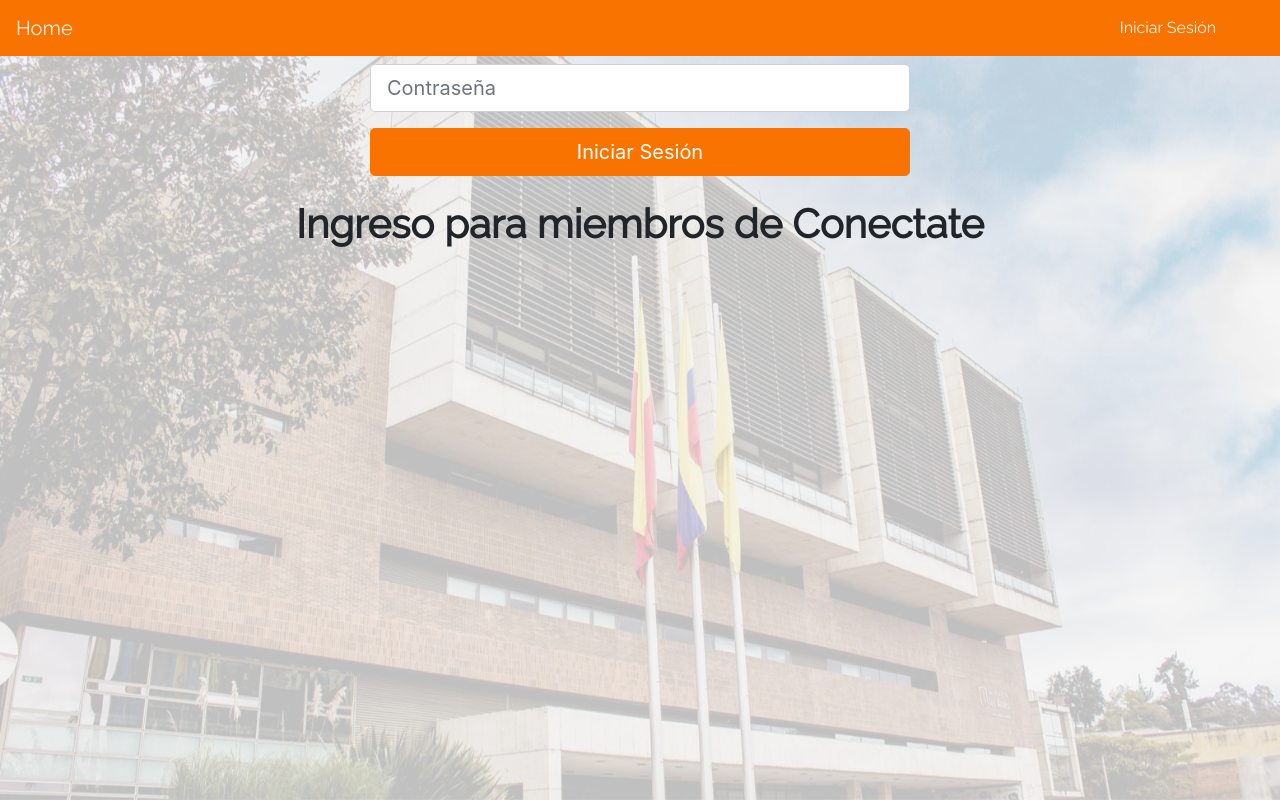
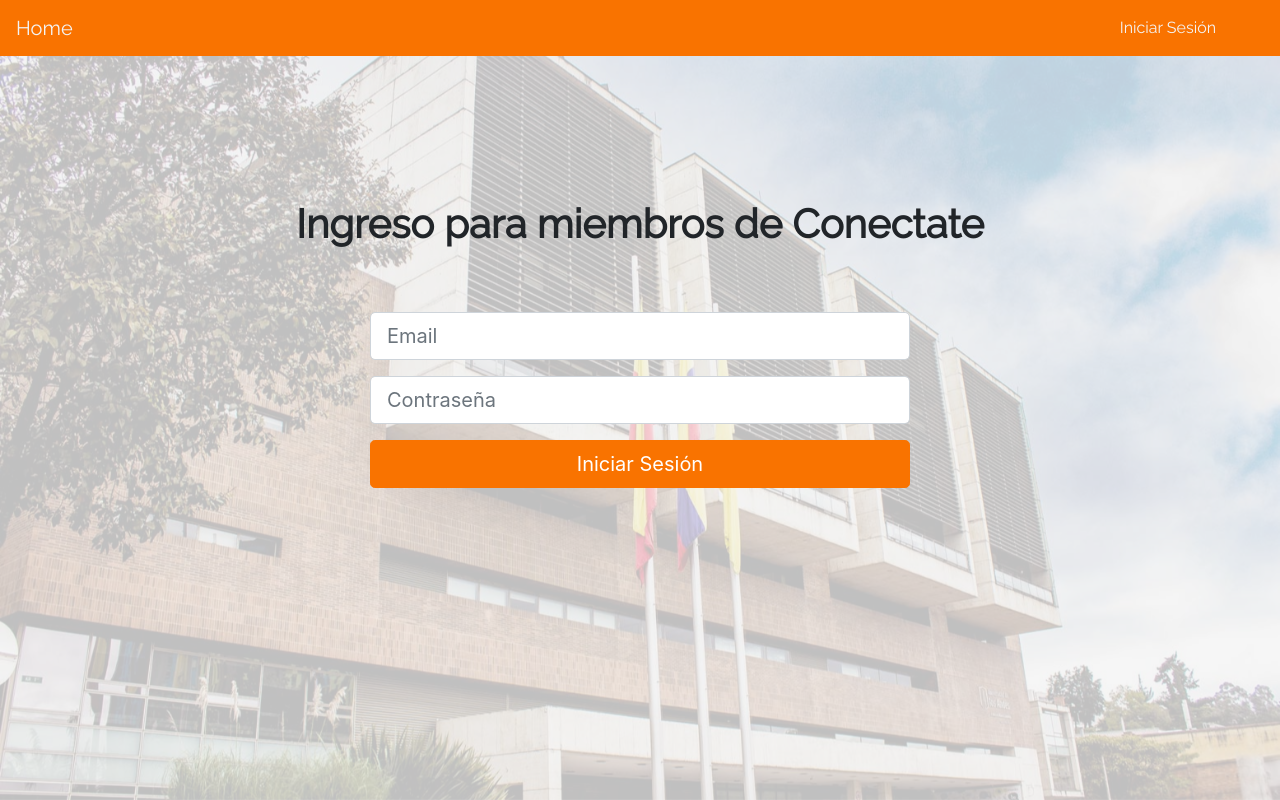
Before and after one commit to juansb827/equipo1-catalogo-201810, a Django app: page /catalogo/login/ in a window 1280 px wide. Run offline with Django 3.2, Linux system fonts and the light colour scheme; some libraries are stand-ins or nearby versions.

Commit message:
arreglo pantalla bienvenida

```diff
--- a/catalogo/static/css/login.css
+++ b/catalogo/static/css/login.css
@@ -7,12 +7,18 @@
   background-size: cover;
   background-position: center;
   height:100vh;
-  display: flex;
-  align-items: center;
+
+
 
 }
 
+ .login-area{
+height: 100vh;
+     display: flex;
+    align-items: center;
+ }
 .login-area h1{
+
   position:fixed;
   top:25%;
   width:100%;
```
